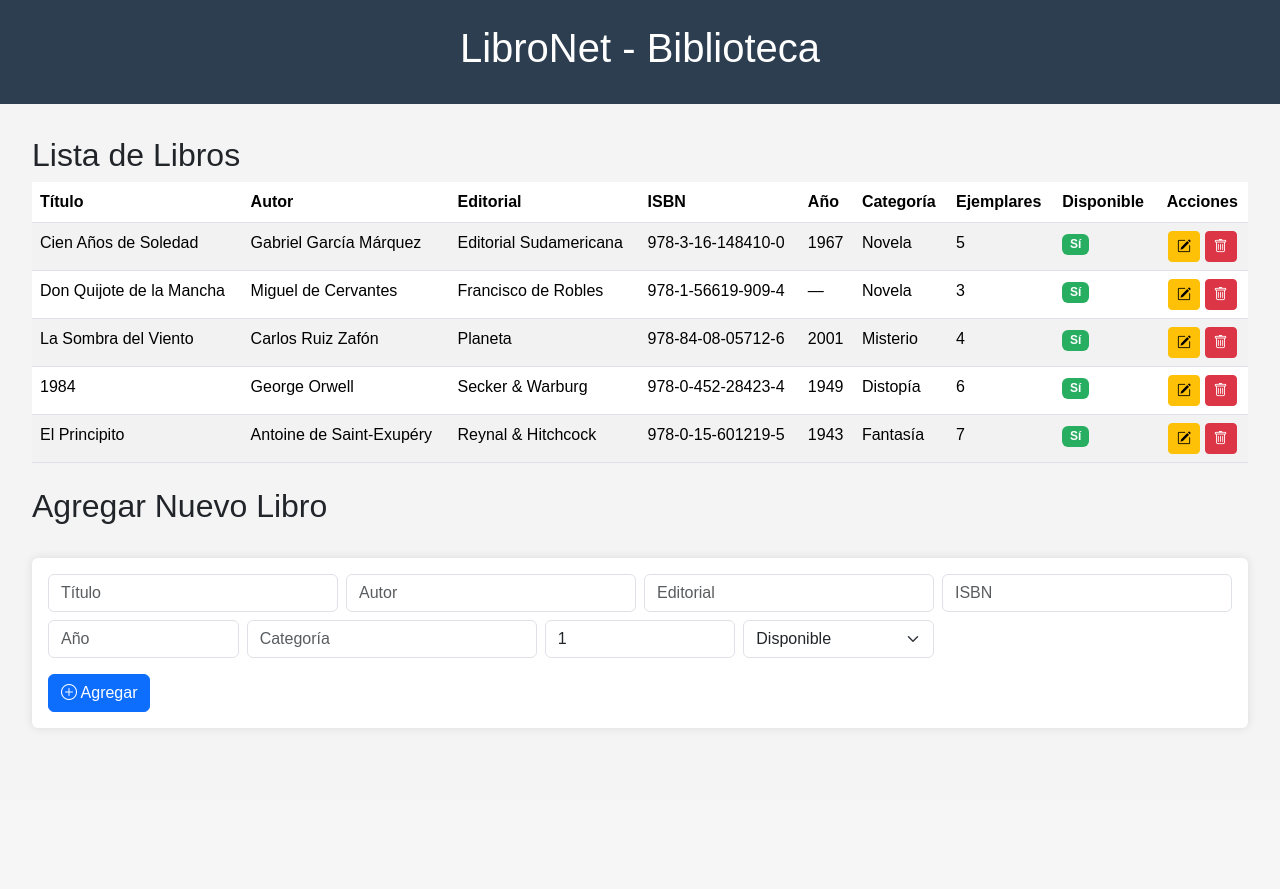
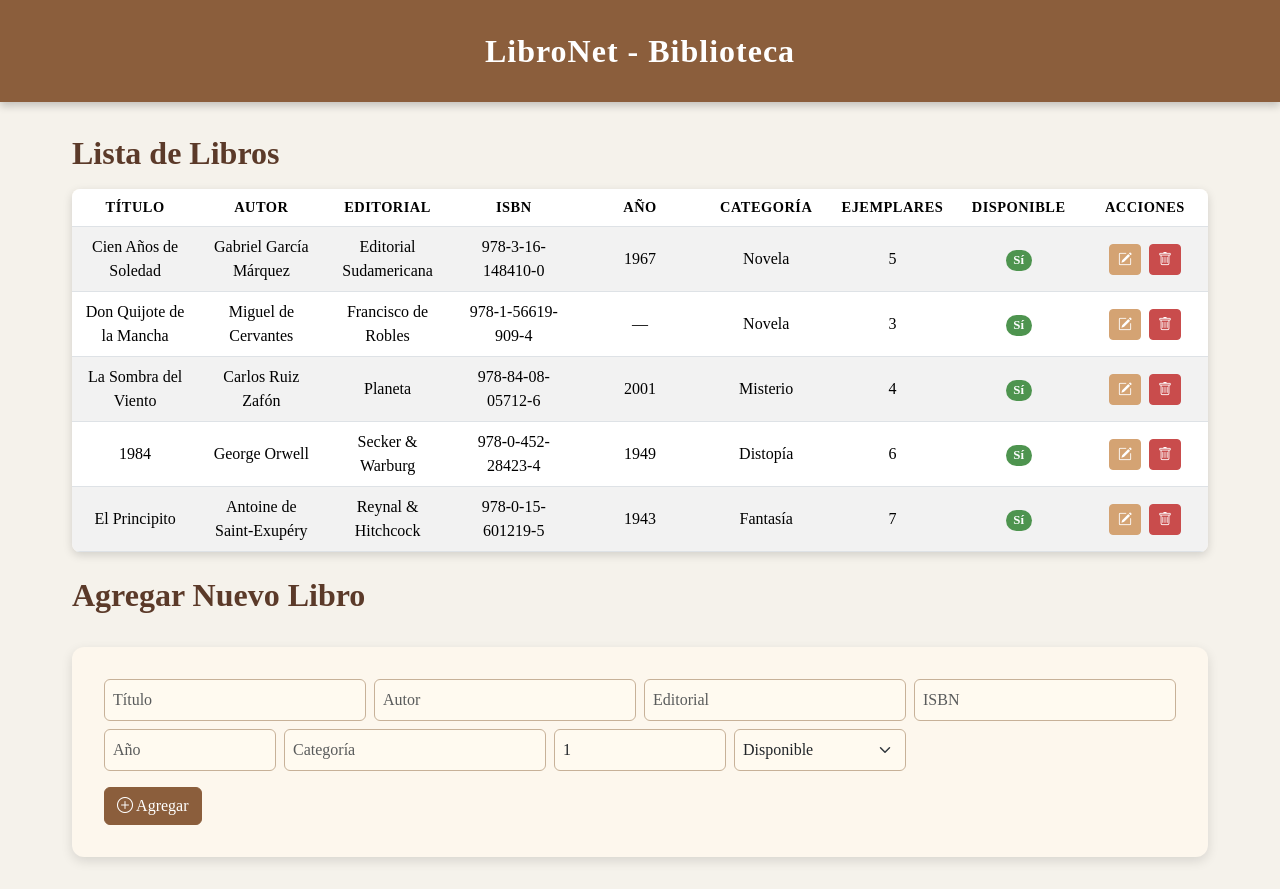
Before and after one commit to ivandiez11/LibroNet, a FastAPI app: page / in a window 1280 px wide. Before the commit the page ends 729 px from the top, so only its background shows below. Run offline with FastAPI, Linux system fonts and the light colour scheme; data comes from the database, SQL or seed files in the repository.

Commit message:
finalizado

```diff
--- a/app/templates/pages/index.html
+++ b/app/templates/pages/index.html
@@ -12,16 +12,227 @@
 <link rel="stylesheet" href="https://cdn.jsdelivr.net/npm/bootstrap-icons/font/bootstrap-icons.css">
 
 <style>
-    body { font-family: Arial, sans-serif; background-color: #f4f4f4; margin: 0; }
-    header { background-color: #2c3e50; color: white; padding: 1.5rem; text-align: center; }
-    main { padding: 2rem; }
-    table { width: 100%; background-color: white; }
-    th { background-color: #34495e; color: white; }
-    .actions { text-align: center; white-space: nowrap; }
-    .badge-yes { background-color: #27ae60; }
-    .badge-no { background-color: #c0392b; }
-    .add-form { margin-top: 2rem; background-color: white; padding: 1rem; border-radius: 6px; box-shadow: 0 0 10px rgba(0,0,0,0.1); }
-    .hidden { display: none; }
+/* =======================
+   Global
+======================= */
+body {
+    font-family: 'Merriweather', serif;
+    background-color: #f5f2eb; /* color pergamino */
+    color: #3e3e3e;
+    margin: 0;
+}
+
+header {
+    background-color: #8b5e3c; /* color madera oscura */
+    color: #fff;
+    padding: 2rem;
+    text-align: center;
+    box-shadow: 0 4px 8px rgba(0,0,0,0.2);
+}
+
+header h1 {
+    margin: 0;
+    font-weight: 700;
+    letter-spacing: 1px;
+    font-size: 2rem;
+}
+
+/* =======================
+   Main
+======================= */
+main {
+    padding: 2rem;
+    max-width: 1200px;
+    margin: 0 auto;
+}
+
+h2 {
+    font-weight: 600;
+    color: #5b3a29;
+    margin-bottom: 1rem;
+}
+
+/* =======================
+   Tabla de libros centrada
+======================= */
+table {
+    width: 100%;
+    border-collapse: collapse;
+    background-color: #fdf7ed;
+    border-radius: 8px;
+    overflow: hidden;
+    box-shadow: 0 3px 10px rgba(0,0,0,0.15);
+    table-layout: fixed; /* columnas uniformes */
+}
+
+th, td {
+    padding: 0.75rem;
+    text-align: center; /* centrado horizontal */
+    vertical-align: middle; /* centrado vertical */
+}
+
+th {
+    background-color: #a87c52;
+    color: #fff;
+    font-size: 0.9rem;
+    text-transform: uppercase;
+    letter-spacing: 0.5px;
+}
+
+td {
+    overflow-wrap: break-word;
+}
+
+tr:nth-child(even) {
+    background-color: #f7eee0;
+}
+
+.actions button {
+    margin: 0 2px;
+    vertical-align: middle;
+}
+
+td .badge {
+    display: inline-block;
+    text-align: center;
+    vertical-align: middle;
+}
+
+/* =======================
+   Badges
+======================= */
+.badge-yes {
+    background-color: #4e944f; /* verde libro */
+    padding: 0.35em 0.6em;
+    font-size: 0.8rem;
+    border-radius: 12px;
+    color: #fff;
+}
+
+.badge-no {
+    background-color: #c94c4c; /* rojo quemado */
+    padding: 0.35em 0.6em;
+    font-size: 0.8rem;
+    border-radius: 12px;
+    color: #fff;
+}
+
+/* =======================
+   Formulario agregar libro
+======================= */
+.add-form {
+    margin-top: 2rem;
+    background-color: #fdf7ed;
+    padding: 2rem;
+    border-radius: 12px;
+    box-shadow: 0 4px 12px rgba(0,0,0,0.12);
+}
+
+.add-form input,
+.add-form select {
+    border-radius: 6px;
+    padding: 0.5rem;
+    border: 1px solid #c7b198;
+    transition: all 0.2s ease-in-out;
+    background-color: #fffaf0;
+}
+
+.add-form input:focus,
+.add-form select:focus {
+    outline: none;
+    border-color: #8b5e3c;
+    box-shadow: 0 0 0 0.2rem rgba(139,94,60,0.25);
+}
+
+.add-form button {
+    border-radius: 6px;
+    background-color: #8b5e3c;
+    border-color: #8b5e3c;
+    color: #fff;
+}
+
+.add-form button:hover {
+    background-color: #a87c52;
+    border-color: #a87c52;
+}
+
+/* =======================
+   Modales
+======================= */
+.modal-content {
+    border-radius: 12px;
+    overflow: hidden;
+    background-color: #fdf7ed;
+    font-family: 'Merriweather', serif;
+}
+
+.modal-header {
+    background-color: #a87c52;
+    color: #fff;
+    font-weight: 600;
+}
+
+.modal-footer button {
+    border-radius: 6px;
+}
+
+.modal-body input,
+.modal-body select {
+    border-radius: 6px;
+    margin-bottom: 0.8rem;
+    border: 1px solid #c7b198;
+    background-color: #fffaf0;
+}
+
+/* =======================
+   Botones
+======================= */
+.btn-primary {
+    background-color: #8b5e3c;
+    border-color: #8b5e3c;
+}
+
+.btn-primary:hover {
+    background-color: #a87c52;
+    border-color: #a87c52;
+}
+
+.btn-warning {
+    background-color: #d4a373;
+    border-color: #d4a373;
+    color: #fff;
+}
+
+.btn-warning:hover {
+    background-color: #e0b182;
+    border-color: #e0b182;
+}
+
+.btn-danger {
+    background-color: #c94c4c;
+    border-color: #c94c4c;
+    color: #fff;
+}
+
+.btn-danger:hover {
+    background-color: #d66565;
+    border-color: #d66565;
+}
+
+.btn-secondary {
+    background-color: #b8a17a;
+    border-color: #b8a17a;
+    color: #fff;
+}
+
+.btn-secondary:hover {
+    background-color: #d4b996;
+    border-color: #d4b996;
+}
+
+.hidden {
+    display: none;
+}
 </style>
 </head>
 
@@ -52,7 +263,7 @@
     <tbody>
         {% for libro in libros %}
         <tr data-id="{{ libro.id_libro }}">
-            <td class="hidden" >{{ libro.id_libro }}</td>
+            <td class="hidden">{{ libro.id_libro }}</td>
             <td class="libro-titulo">{{ libro.titulo }}</td>
             <td class="libro-autor">{{ libro.autor }}</td>
             <td class="libro-editorial">{{ libro.editorial or "—" }}</td>
@@ -105,14 +316,12 @@
     </div>
 </form>
 
-<!-- MODAL ELIMINAR -->
+<!-- MODALES ELIMINAR Y EDITAR -->
 <div class="modal fade" id="modalEliminar" tabindex="-1">
     <div class="modal-dialog modal-dialog-centered">
         <div class="modal-content">
             <div class="modal-header bg-danger text-white">
-                <h5 class="modal-title">
-                    <i class="bi bi-exclamation-triangle-fill"></i> Confirmar eliminación
-                </h5>
+                <h5 class="modal-title"><i class="bi bi-exclamation-triangle-fill"></i> Confirmar eliminación</h5>
                 <button type="button" class="btn-close btn-close-white" data-bs-dismiss="modal"></button>
             </div>
             <div class="modal-body">
@@ -127,7 +336,6 @@
     </div>
 </div>
 
-<!-- MODAL EDITAR -->
 <div class="modal fade" id="modalEditar" tabindex="-1">
     <div class="modal-dialog modal-dialog-centered">
         <div class="modal-content">
@@ -138,36 +346,14 @@
             <div class="modal-body">
                 <form id="formEditar">
                     <input type="hidden" name="id_libro" id="editar-id">
-                    <div class="mb-2">
-                        <label>Título</label>
-                        <input type="text" class="form-control" id="editar-titulo" name="titulo" required>
-                    </div>
-                    <div class="mb-2">
-                        <label>Autor</label>
-                        <input type="text" class="form-control" id="editar-autor" name="autor" required>
-                    </div>
-                    <div class="mb-2">
-                        <label>Editorial</label>
-                        <input type="text" class="form-control" id="editar-editorial" name="editorial">
-                    </div>
-                    <div class="mb-2">
-                        <label>ISBN</label>
-                        <input type="text" class="form-control" id="editar-isbn" name="isbn">
-                    </div>
-                    <div class="mb-2">
-                        <label>Año</label>
-                        <input type="number" class="form-control" id="editar-anio" name="anio_publicacion">
-                    </div>
-                    <div class="mb-2">
-                        <label>Categoría</label>
-                        <input type="text" class="form-control" id="editar-categoria" name="categoria">
-                    </div>
-                    <div class="mb-2">
-                        <label>Ejemplares</label>
-                        <input type="number" class="form-control" id="editar-ejemplares" name="ejemplares" min="1">
-                    </div>
-                    <div class="mb-2">
-                        <label>Disponible</label>
+                    <div class="mb-2"><label>Título</label><input type="text" class="form-control" id="editar-titulo" name="titulo" required></div>
+                    <div class="mb-2"><label>Autor</label><input type="text" class="form-control" id="editar-autor" name="autor" required></div>
+                    <div class="mb-2"><label>Editorial</label><input type="text" class="form-control" id="editar-editorial" name="editorial"></div>
+                    <div class="mb-2"><label>ISBN</label><input type="text" class="form-control" id="editar-isbn" name="isbn"></div>
+                    <div class="mb-2"><label>Año</label><input type="number" class="form-control" id="editar-anio" name="anio_publicacion"></div>
+                    <div class="mb-2"><label>Categoría</label><input type="text" class="form-control" id="editar-categoria" name="categoria"></div>
+                    <div class="mb-2"><label>Ejemplares</label><input type="number" class="form-control" id="editar-ejemplares" name="ejemplares" min="1"></div>
+                    <div class="mb-2"><label>Disponible</label>
                         <select class="form-select" id="editar-disponible" name="disponible">
                             <option value="1">Sí</option>
                             <option value="0">No</option>
@@ -210,11 +396,9 @@ document.getElementById('btnConfirmarEliminar').addEventListener('click', async
 document.addEventListener('click', e => {
     const btn = e.target.closest('.btn-editar');
     if (!btn) return;
-
     const row = document.querySelector(`tr[data-id="${btn.dataset.id}"]`);
     if (!row) return;
 
-    // Llenar modal con datos de la fila
     document.getElementById('editar-id').value = btn.dataset.id;
     document.getElementById('editar-titulo').value = row.querySelector('.libro-titulo').innerText;
     document.getElementById('editar-autor').value = row.querySelector('.libro-autor').innerText;
@@ -232,7 +416,6 @@ document.addEventListener('click', e => {
 document.getElementById('btnGuardarEditar').addEventListener('click', async () => {
     const form = document.getElementById('formEditar');
     const data = new FormData(form);
-
     const id = data.get('id_libro');
     const payload = new URLSearchParams(data);
 
@@ -250,5 +433,6 @@ document.getElementById('btnGuardarEditar').addEventListener('click', async () =
 });
 </script>
 
+</main>
 </body>
 </html>
```
